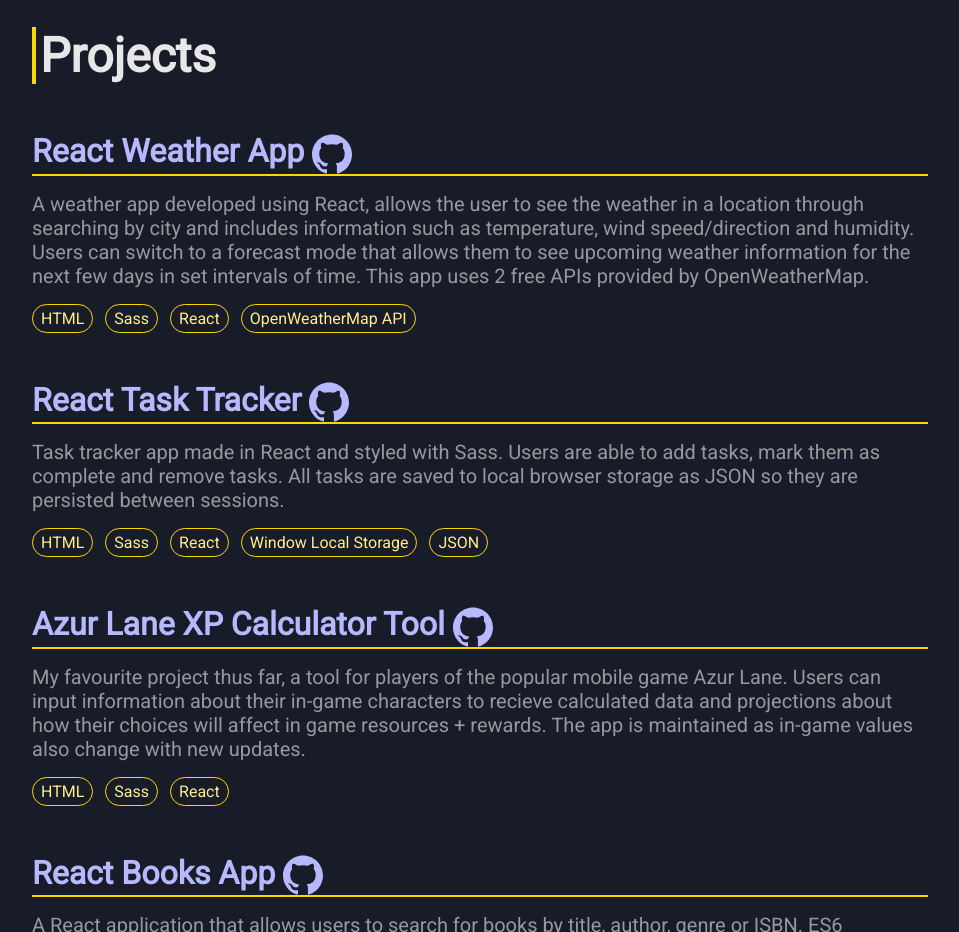
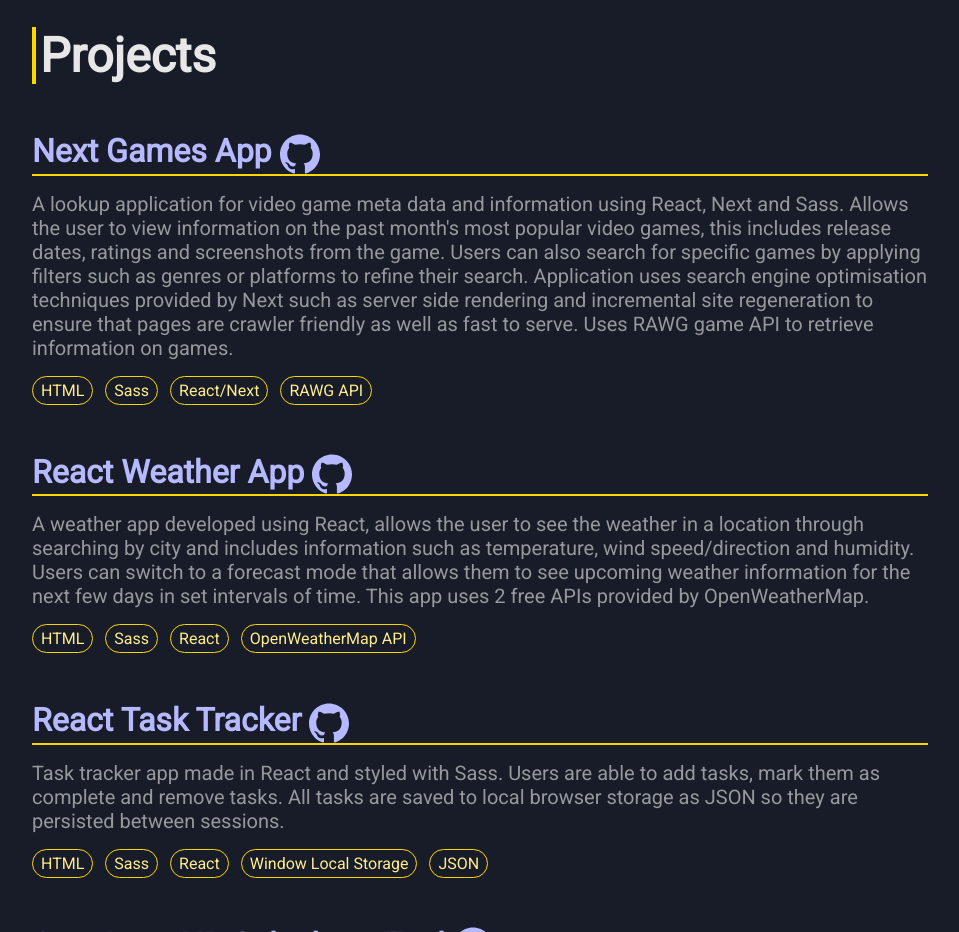
Before and after one commit to ShaumikRahman/shaumikrahman.github.io, a website: page index.html in a window 1280 px wide. Shown: the part 1780-2712 px from the top of the page, without its empty margins (160-1119 px from the left). Drawn offline with Linux system fonts and the light colour scheme.

Commit message:
dynamic cv, added next games

```diff
--- a/index.html
+++ b/index.html
@@ -73,7 +73,7 @@
           </p>
           <p class="text center">
             <b>Check out my CV -></b>
-            <a target="_blank" href="pdf/Shaumik_Rahman.pdf">Here</a>
+            <a target="_blank" href="https://github.com/ShaumikRahman/CV/raw/master/pdf/Shaumik%20Rahman%20CV.pdf">Here</a>
           </p>
         </div>
       </div>
@@ -216,6 +216,44 @@
         <div class="fourth__box defaultBox responsiveBox">
           <h1 class="heading">Projects</h1>
           <div class="projects">
+            <div class="project projectGap">
+              <h2 class="project__title projectTitle">
+                <a
+                  target="_blank"
+                  href="https://next-games-mcrk6padg-shaumikrahman.vercel.app/"
+                  >Next Games App</a
+                >
+                <a
+                  target="_blank"
+                  href="https://github.com/ShaumikRahman/next-games"
+                >
+                  <svg
+                    role="img"
+                    class="iconGH"
+                    fill="#b6b9ff"
+                    viewBox="0 0 24 24"
+                    xmlns="http://www.w3.org/2000/svg"
+                  >
+                    <title>GitHub</title>
+                    <path
+                      d="M12 .297c-6.63 0-12 5.373-12 12 0 5.303 3.438 9.8 8.205 11.385.6.113.82-.258.82-.577 0-.285-.01-1.04-.015-2.04-3.338.724-4.042-1.61-4.042-1.61C4.422 18.07 3.633 17.7 3.633 17.7c-1.087-.744.084-.729.084-.729 1.205.084 1.838 1.236 1.838 1.236 1.07 1.835 2.809 1.305 3.495.998.108-.776.417-1.305.76-1.605-2.665-.3-5.466-1.332-5.466-5.93 0-1.31.465-2.38 1.235-3.22-.135-.303-.54-1.523.105-3.176 0 0 1.005-.322 3.3 1.23.96-.267 1.98-.399 3-.405 1.02.006 2.04.138 3 .405 2.28-1.552 3.285-1.23 3.285-1.23.645 1.653.24 2.873.12 3.176.765.84 1.23 1.91 1.23 3.22 0 4.61-2.805 5.625-5.475 5.92.42.36.81 1.096.81 2.22 0 1.606-.015 2.896-.015 3.286 0 .315.21.69.825.57C20.565 22.092 24 17.592 24 12.297c0-6.627-5.373-12-12-12"
+                    />
+                  </svg>
+                </a>
+              </h2>
+              <p class="project__description lightText">
+                A lookup application for video game meta data and information using React, Next and Sass. Allows the user to view information on the past month's most
+                popular video games, this includes release dates, ratings and screenshots from the game. Users can also search for specific games by applying filters
+                such as genres or platforms to refine their search. Application uses search engine optimisation techniques provided by Next such as server side rendering
+                and incremental site regeneration to ensure that pages are crawler friendly as well as fast to serve. Uses RAWG game API to retrieve information on games.
+              </p>
+              <div class="project__tech techGap">
+                <p class="tech">HTML</p>
+                <p class="tech">Sass</p>
+                <p class="tech">React/Next</p>
+                <p class="tech">RAWG API</p>
+              </div>
+            </div>
             <div class="project projectGap">
               <h2 class="project__title projectTitle">
                 <a
```
Also changed, not shown: 1 other file.
